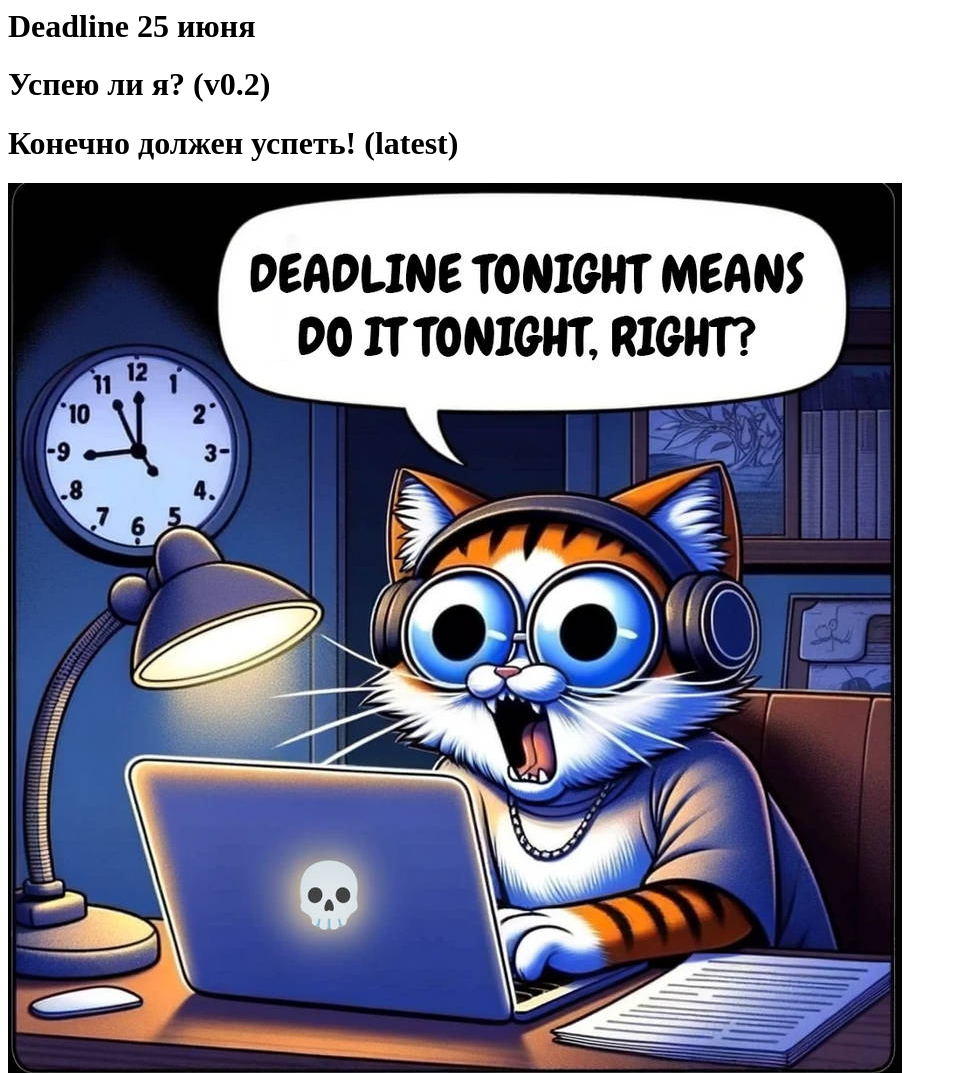
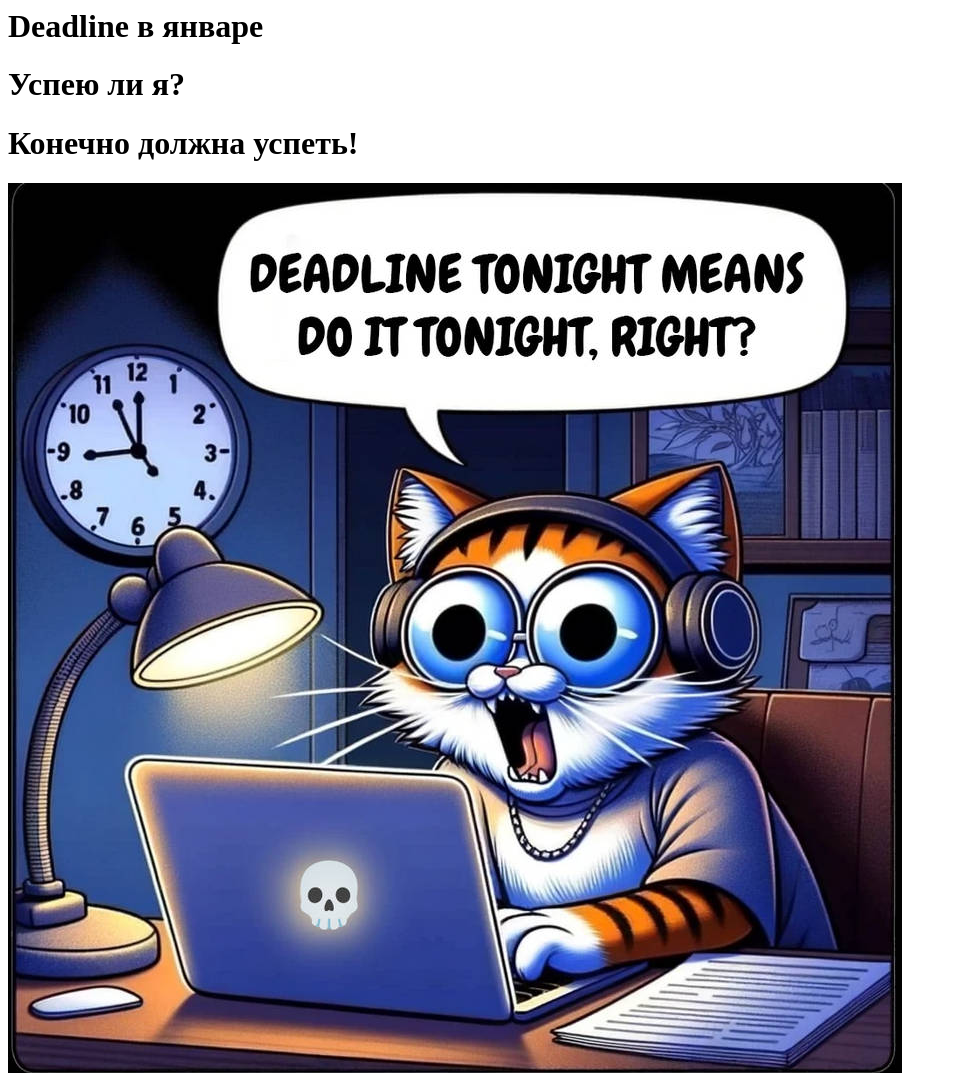
Before and after one commit to SeoDwaekki/diplom_project, a plain HTML site: page src/index.html in a window 1280 px wide. Shown: the top 1073 px of the page, without its empty margins (0-957 px from the left). Drawn offline with Linux system fonts and the light colour scheme.

Commit message:
dockerfile v1

```diff
--- a/src/index.html
+++ b/src/index.html
@@ -3,13 +3,13 @@
         <title>Deadline скоро...</title>
         <meta http-equiv="content-type" content="text/html; charset=UTF-8">
         <meta name="title" content="Страшный Deadline">
-        <meta name="author" content="Fedorchuk DS">
+        <meta name="author" content="Sulima ED">
         <meta name="description" content="Site for diplom!">
     </head>
     <body>
-        <h1>Deadline 25 июня</h1>
-        <h1>Успею ли я? (v0.2)</h1>
-        <h1>Конечно должен успеть! (latest)</h1>
+        <h1>Deadline в январе</h1>
+        <h1>Успею ли я?</h1>
+        <h1>Конечно должна успеть!</h1>
         <img src="deadline_tonight.jpg"/>
     </body>
 </html>
```
Also changed, not shown: 2 other files.
